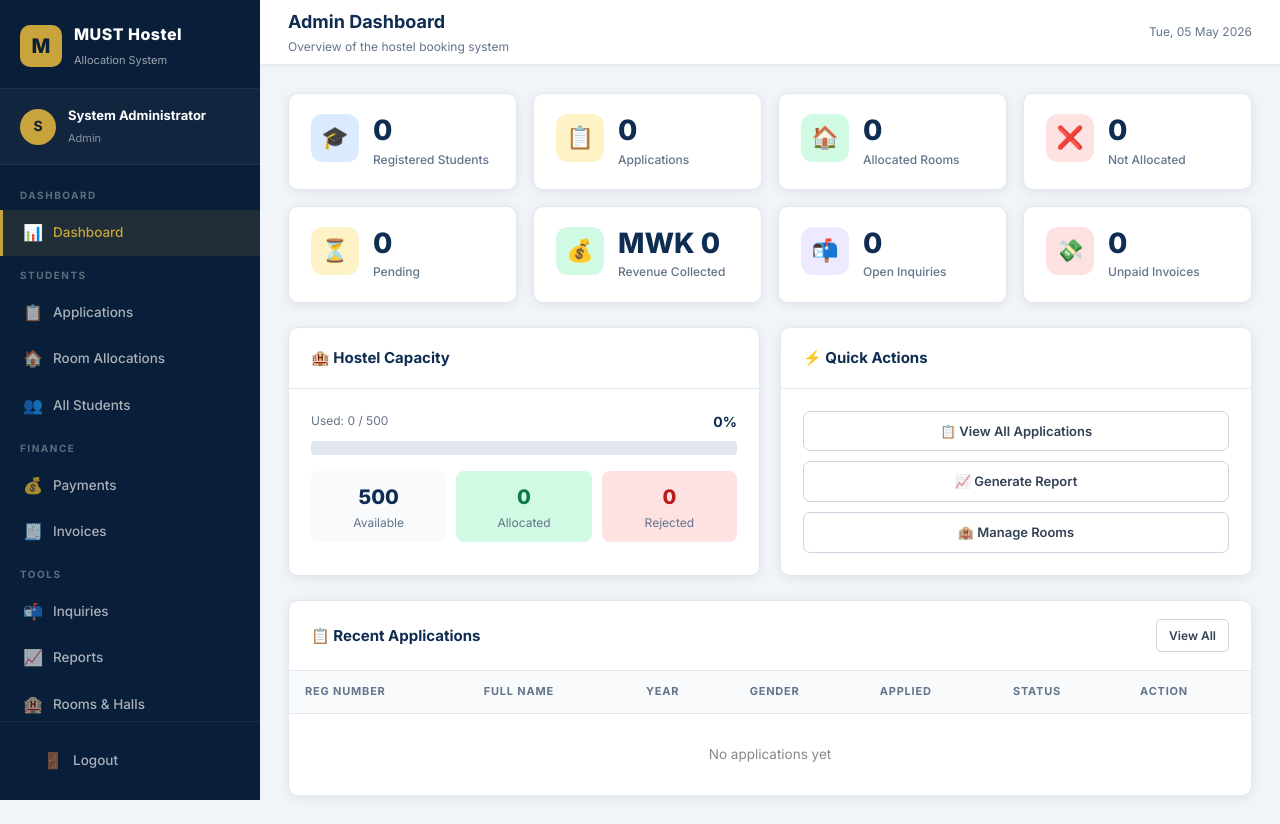
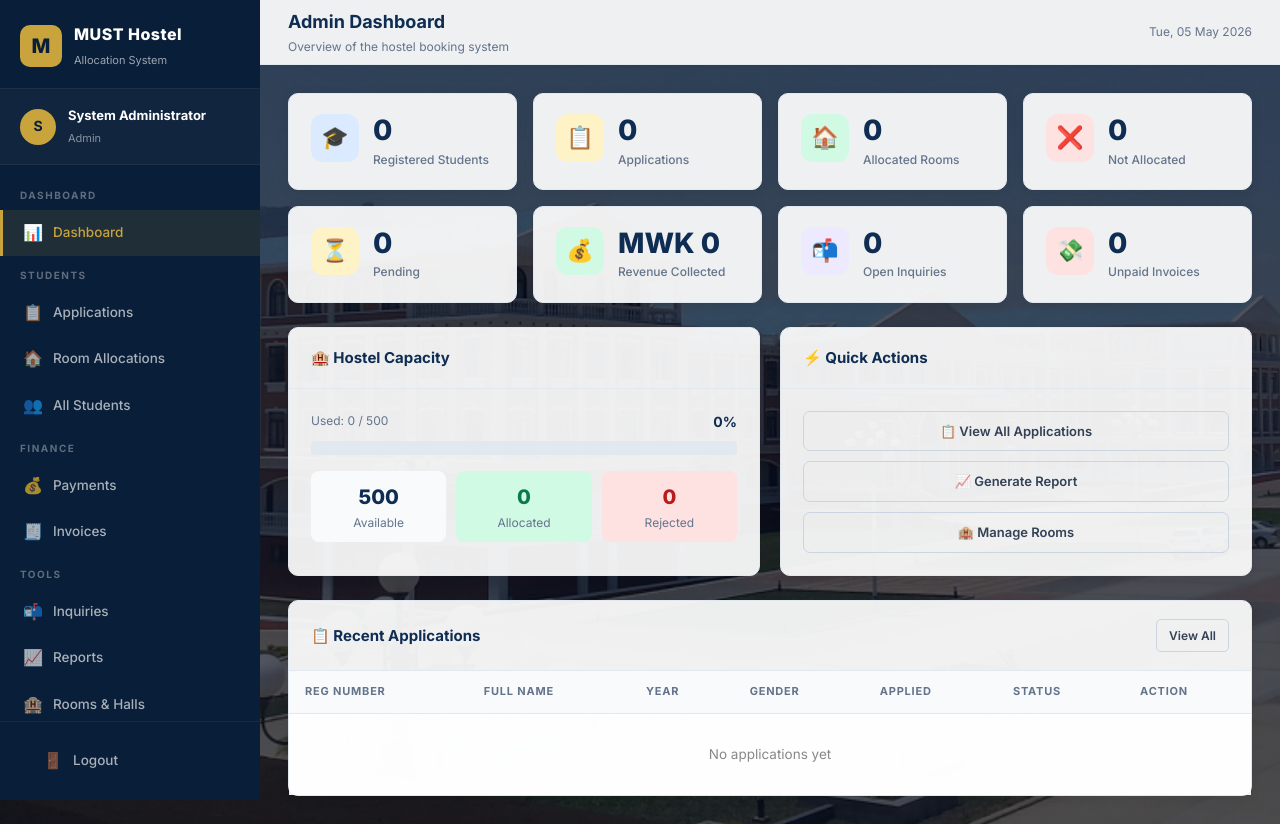
Before and after one commit to florencekay/MUSTHOSTELS2, a PHP site: page /MUSTHOSTELS2/admin/dashboard.php in a window 1280 px wide. Run offline with PHP 8.4, Linux system fonts and the light colour scheme; a user stored in the database is signed in; data comes from the database, SQL or seed files in the repository; data that the repository does not hold is empty; some libraries are stand-ins or nearby versions.

Commit message:
background change

```diff
--- a/assets/css/style.css
+++ b/assets/css/style.css
@@ -40,6 +40,19 @@ body {
   color: var(--gray-900);
   font-size: 14px;
   line-height: 1.6;
+}
+
+body.dashboard-bg {
+  background: linear-gradient(rgba(6, 12, 28, 0.70), rgba(6, 12, 28, 0.70)), url('../images/malatecmw.png') no-repeat center center/cover;
+  color: #f4f7fb;
+}
+
+body.dashboard-bg .topbar,
+body.dashboard-bg .card,
+body.dashboard-bg .stat-card,
+body.dashboard-bg .table-wrap table,
+body.dashboard-bg .alert {
+  background: rgba(255,255,255,0.92);
 }
 
 /* ========= LAYOUT ========= */
--- a/includes/header.php
+++ b/includes/header.php
@@ -68,7 +68,7 @@ $currentPage = basename($_SERVER['PHP_SELF']);
 <title><?= isset($pageTitle) ? htmlspecialchars($pageTitle) . ' - ' : '' ?><?= SITE_NAME ?></title>
 <link rel="stylesheet" href="<?= SITE_URL ?>/assets/css/style.css">
 </head>
-<body>
+<body class="<?= $currentPage === 'dashboard.php' ? 'dashboard-bg' : '' ?>">
 <div class="layout">
 
 <!-- SIDEBAR -->
```
